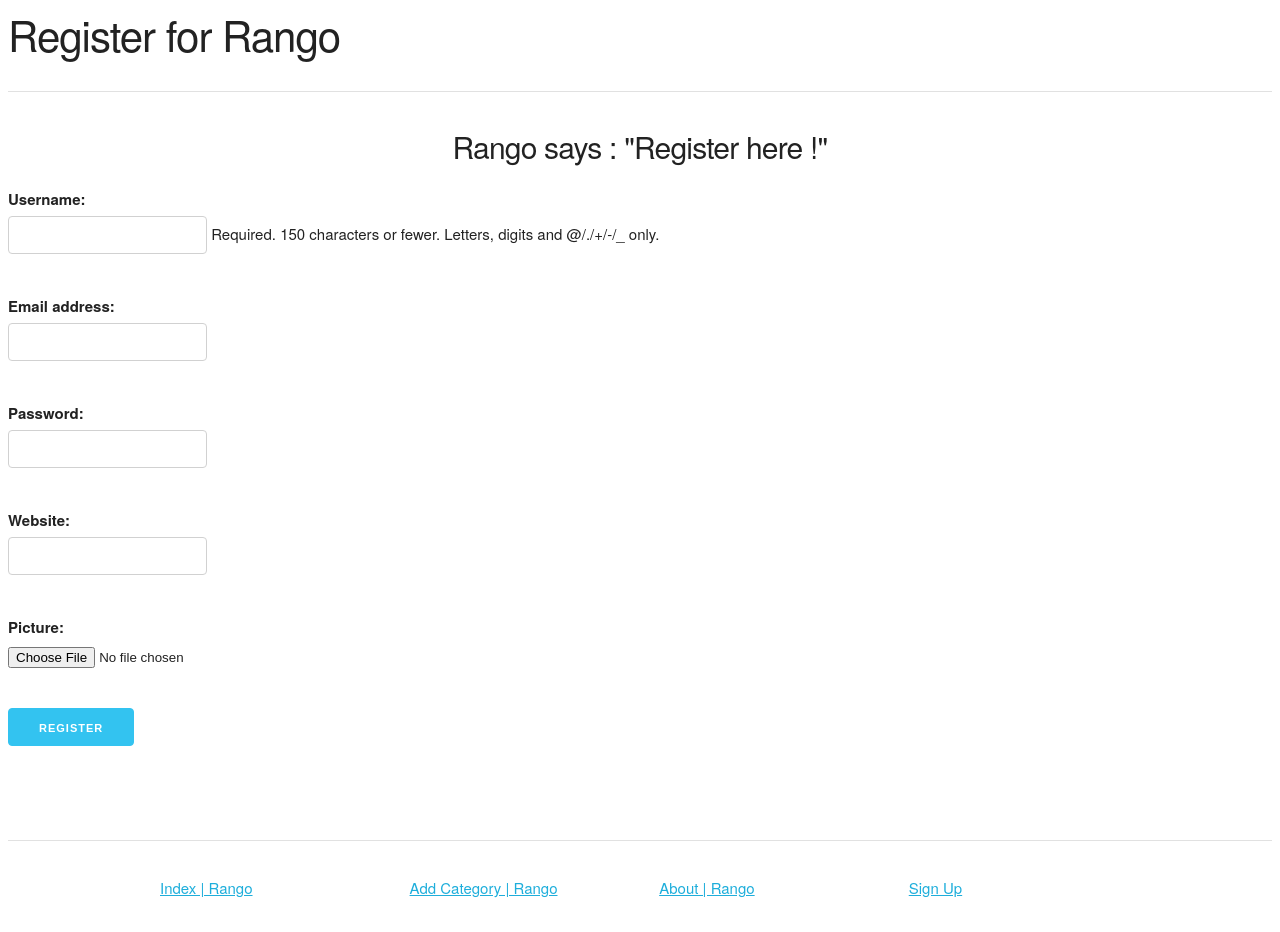
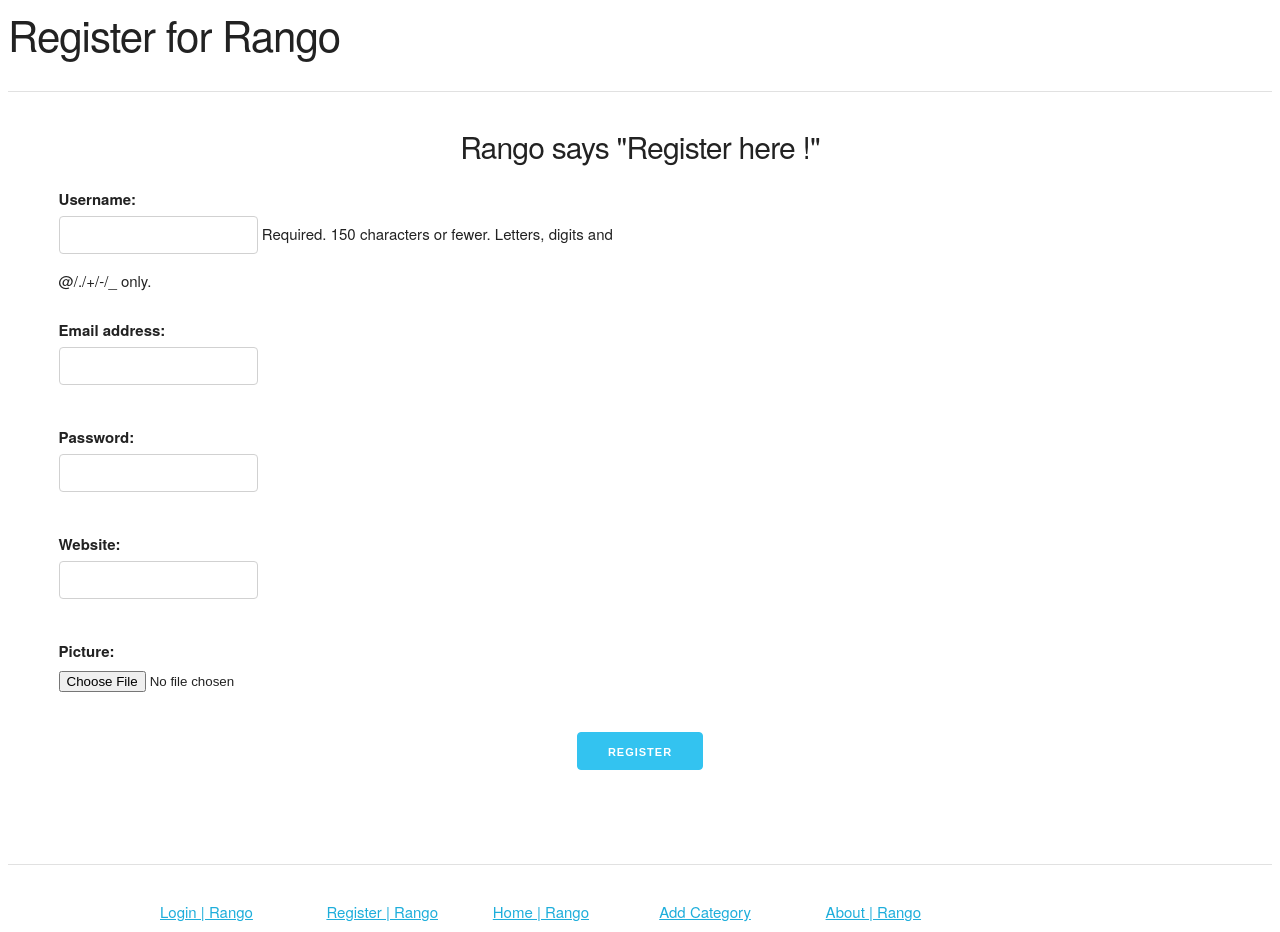
Before and after one commit to mdvsh/django-with-rango, a Django app: page /rango/register/ in a window 1280 px wide. Before the commit the page ends 898 px from the top, so only its background shows below. Run offline with Django 3.2, Linux system fonts and the light colour scheme; data comes from the database, SQL or seed files in the repository; both versions use the stored data as it was after the commit.

Commit message:
[09] Complete + Exxercises | Finally I know how to login/out/register

```diff
--- a/learning_django/settings.py
+++ b/learning_django/settings.py
@@ -132,3 +132,5 @@ STATIC_DR = os.path.join(BASE_DIR, 'static')
 STATICFILES_DIRS = [STATIC_DR, ]
 
 STATIC_URL = '/static/'
+
+LOGIN_URL = 'rango:login'
--- a/rango/forms.py
+++ b/rango/forms.py
@@ -57,7 +57,7 @@ class PageForm(forms.ModelForm):
         return cleaned_data
 
 class UserForm(forms.ModelForm):
-    password = forms.CharField(widget=forms.PasswordInput())
+    password = forms.CharField(widget=forms.PasswordInput(), label='Password')
 
     class Meta:
         model = User
--- a/rango/urls.py
+++ b/rango/urls.py
@@ -26,7 +26,10 @@ urlpatterns = [
         views.show_category, name='show_category'),
     path('add_category/', views.add_category, name='add_category'),
     path('category/<slug:category_name_slug>/add_page/', views.add_page, name='add_page'),
-    path('register/', views.register, name='register')
+    path('register/', views.register, name='register'),
+    path('login/', views.user_login, name='login'),
+    path('login_check/', views.login_check, name='login_check'),
+    path('logout/', views.user_logout, name='logout'),
 ]
 
 '''
--- a/rango/views.py
+++ b/rango/views.py
@@ -1,11 +1,10 @@
-from django.shortcuts import render
 from rango.models import Category, Page
 from django.http import HttpResponse
-from django.shortcuts import redirect
-from rango.forms import CategoryForm
-from rango.forms import PageForm
+from django.shortcuts import redirect, render
+from rango.forms import CategoryForm, PageForm, UserForm, UserProfileForm
 from django.urls import reverse
-from rango.forms import UserProfileForm, UserForm
+from django.contrib.auth import authenticate, login, logout
+from django.contrib.auth.decorators import login_required
 
 def index(request):
     # Query the database for a list of ALL categories currently stored.
@@ -64,6 +63,7 @@ def show_category(request, category_name_slug):
     # render response and return it to homepage
     return render(request, 'rango/category.html', context=context_dict)
 
+@login_required
 def add_category(request):
     form = CategoryForm()
 
@@ -86,6 +86,7 @@ view once the page has been created. This involves the use of the redirect() and
 reverse() helper functions to redirect the user and to lookup the appropriate URL,
 respectively.
 '''
+@login_required
 def add_page(request, category_name_slug):
     try:
         category = Category.objects.get(slug=category_name_slug)
@@ -155,3 +156,42 @@ def register(request):
     return render(request, 'rango/register.html',
             context={'user_form':user_form,
             'user_profile_form':user_profile_form, 'registered':registered})
+
+def user_login(request):
+    if request.method == 'POST':
+        '''
+        when request is HTTP POST, pull all relevant info like username/pass
+        from login form using request.POST.get('<variable>')
+        '''
+        username = request.POST.get('username')
+        password = request.POST.get('password')
+
+        # Use Django's machinery to attempt to see if the username/password
+        # combination is valid - a User object is returned if it is.
+        user = authenticate(username = username, password = password)
+
+        if user:
+            # is account active ?
+            if user.is_active:
+                # if valid account i.e active we login the user
+                login(request, user)
+                return redirect(reverse('rango:index'))
+            else:
+                # inactive account no login
+                return HttpResponse('Sorry...\nYour Rango Account is disabled.')
+        else:
+            # wrong creds
+            print(f"Invalid login details : {username}, {password}")
+            return HttpResponse("Login Details Invalid. Please try Again.")
+    else:
+        # when HTTP GET
+        return render(request, 'rango/login.html')
+
+@login_required #this is a decorator.
+def login_check(request):
+    return render(request, 'rango/login_check.html')
+
+@login_required
+def user_logout(request):
+    logout(request)
+    return redirect(reverse('rango:index'))
--- a/templates/rango/base.html
+++ b/templates/rango/base.html
@@ -27,17 +27,29 @@
         <hr />
         <div class="container">
             <div class="row">
-                <div class='three columns'>
-                    <a href="{% url 'rango:index' %}">Index | Rango</a>
+                {% if user.is_authenticated %}
+                <div class="two columns">
+                    <a href="{% url 'rango:logout' %}">Logout | Rango</a>
                 </div>
-                <div class='three columns'>
-                    <a href="{% url 'rango:add_category' %}">Add Category | Rango</a>
+                <div class="two columns">
+                    <a href="{% url 'rango:login_check' %}">testing</a>
                 </div>
-                <div class='three columns'>
+                {% else %}
+                <div class='two columns'>
+                    <a href="{% url 'rango:login' %}">Login | Rango</a>
+                </div>
+                <div class="two columns">
+                    <a href="{% url 'rango:register' %}">Register | Rango</a>
+                </div>
+                {% endif %}
+                <div class='two columns'>
+                    <a href="{% url 'rango:index' %}">Home | Rango</a>
+                </div>
+                <div class='two columns'>
+                    <a href="{% url 'rango:add_category' %}">Add Category</a>
+                </div>
+                <div class='two columns'>
                     <a href="{% url 'rango:about' %}">About | Rango</a>
-                </div>
-                <div class="three columns">
-                    <a href="{% url 'rango:register' %}">Sign Up</a>
                 </div>
             </div>
         </div>
--- a/templates/rango/category.html
+++ b/templates/rango/category.html
@@ -34,7 +34,9 @@
         {% else %}
             <strong> No pages currently in category. </strong><br />
         {% endif %}
-        <center><a class="button" href="/rango/category/{{ category.slug }}/add_page/">Add Page.</a>
+        {% if user.is_authenticated %}
+            <center><a class="button" href="/rango/category/{{ category.slug }}/add_page/">Add Page.</a>
+        {% endif %}
         <a class="button" href="/rango">Go Back.</a>
         </center>
     </div>
--- a/templates/rango/register.html
+++ b/templates/rango/register.html
@@ -12,17 +12,20 @@
     <b>Thank You for Registering with Rango.<br />Start to <em>Tango </em>now.</b><br />
     <center><a class="button" href="{% url 'rango:index' %}">Return to Home.</a></center>
     {% else %}
-    <center><h4>Rango says : "Register here !"</h4></center>
+    <center><h4>Rango says "Register here !"</h4></center>
     <form id="user_form" method="POST" action="{% url 'rango:register' %}" enctype="multipart/form-data">
         <div class="row">
-            <div class="column">
-                {% csrf_token %}
-                <!--Display the 2 forms-->
+            {% csrf_token %}
+            <div class="six columns">
                 {{ user_form.as_p }}
+            </div>
+            <div class="six columns">
                 {{ user_profile_form.as_p }}
-                <input class="button-primary" type="submit" name="submit" value="Register">
             </div>
         </div>
+        <center>
+            <input class="button-primary" type="submit" name="submit" value="Register">
+        </center>
     </form>
     {% endif %}
 {% endblock %}
```
Also changed, not shown: templates/rango/index.html (+6 -2 lines), templates/rango/login.html (added, +30 -0 lines), templates/rango/login_check.html (added, +13 -0 lines), db.sqlite3, media/profile_images/me_DpfRg9A.jpg (added).
